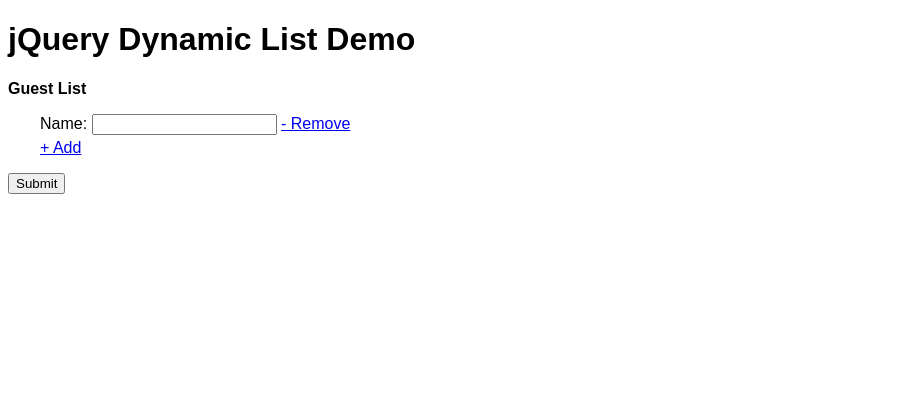
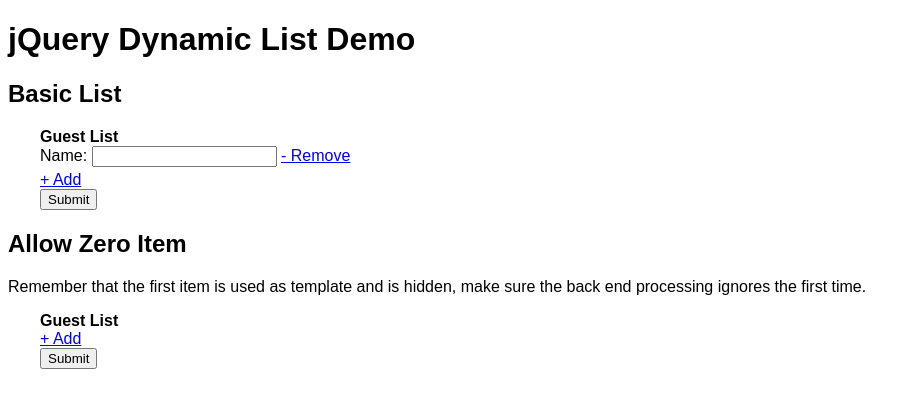
Before and after one commit to ikelin/jquery.dynamiclist, a plain HTML site: page demo.html in a window 1280 px wide. Shown: the whole page, without its empty margins (0-921 px from the left). Drawn offline with nearby package versions, Linux system fonts and the light colour scheme.

Commit message:
add second list in demo

```diff
--- a/demo.html
+++ b/demo.html
@@ -1,29 +1,49 @@
 <!doctype html>
 <html lang="en">
     <head>
-        <title>jQuery Dynamic List Demo</title>
+        <title>Dynamic List Demo</title>
         <meta charset="utf-8" />
         <style>
             body {
                 font-family: arial, sans-serif;
             }
-            form > label {
-                font-weight: bold;
-            }
+
             .list-item {
                 padding-bottom: .25em;
             }
 
-            #example {
+            form {
                 margin: 1em 2em;
+            }
+
+            form > label {
+                font-weight: bold;
             }
         </style>
     </head>
     <body>
         <h1>jQuery Dynamic List Demo</h1>
-        <form id="form">
+        <h2>Basic List</h2>
+        <form>
             <label>Guest List</label>
             <div id="example">
+                <div class="list-item">
+                    <label>Name:
+                        <input type="text" name="guest[0].name" />
+                    </label>
+                    <a href="#" class="list-remove">- Remove</a>
+                </div>
+                <a href="#" class="list-add">+ Add</a>
+            </div>
+            <input type="submit" value="Submit" />
+        </form>
+
+        <h2>Allow Zero Item</h2>
+        <p>Remember that the first item is used as template and is hidden, make
+            sure the back end processing ignores the first time.</p>
+        <form>
+            <label>Guest List</label>
+            <div id="example2">
                 <div class="list-item">
                     <label>Name:
                         <input type="text" name="guest[0].name" />
@@ -39,10 +59,13 @@
         <script>
             $(document).ready(function() {
                 $("#example").dynamiclist();
+                $("#example2").dynamiclist({
+                    minSize: 0
+                });
 
                 // show form submit data
-                $("#form").submit(function(event){
-                    alert("dynamic list size: " + $("#example").find(".list-item").length);
+                $("form").submit(function(event){
+                    alert("dynamic list size: " + $(this).find(".list-item").length);
                     event.preventDefault();
                 });
             });
```
